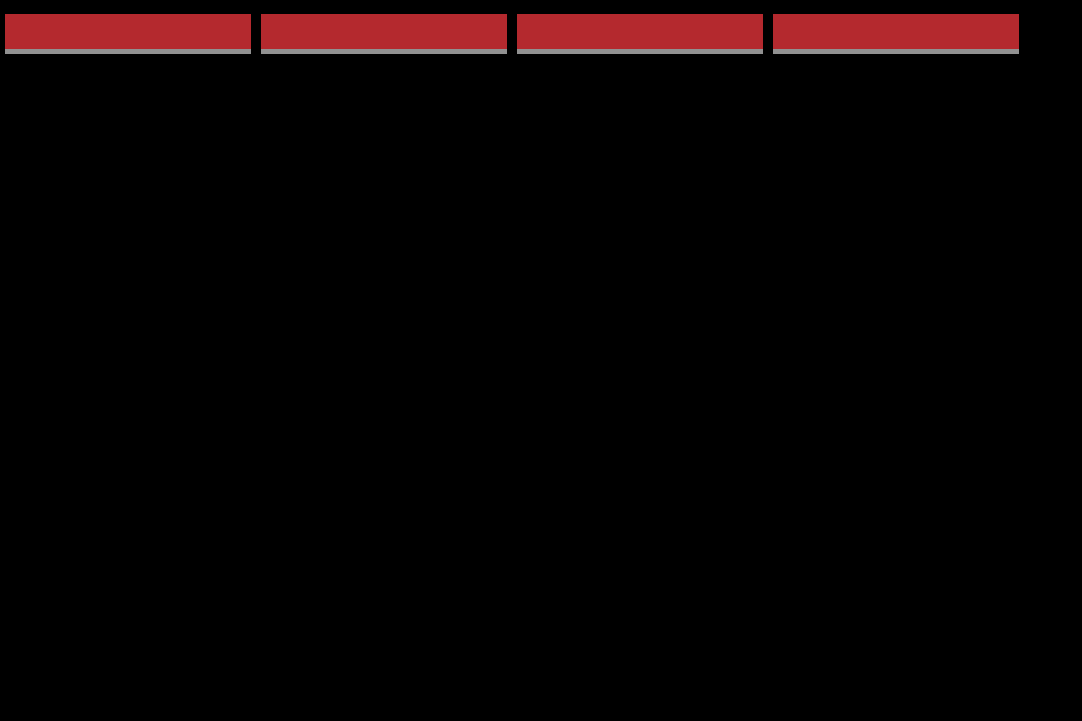
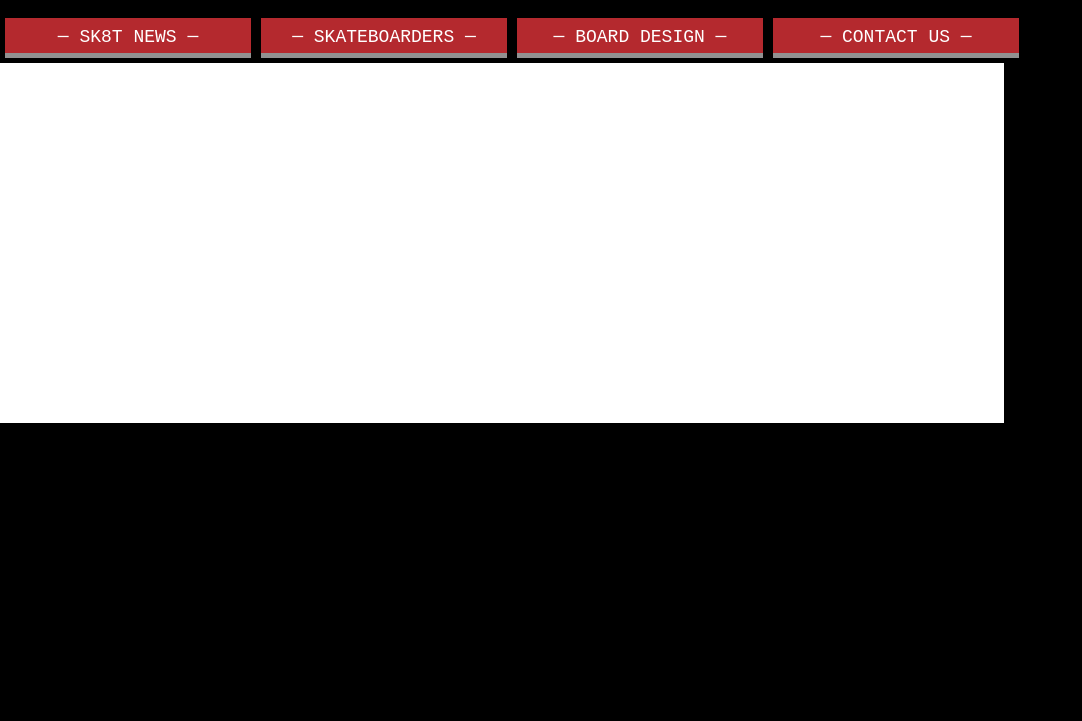
Before and after one commit to JonathanCass/Week1End, a plain HTML site: page index.html in a window 1280 px wide. Shown: the part 79-800 px from the top of the page, without its empty margins (0-1082 px from the left). Drawn offline with Linux system fonts and the light colour scheme.

Commit message:
Untouchable ID

```diff
--- a/index.html
+++ b/index.html
@@ -20,11 +20,13 @@
 		</div>
 
 		<div id="navbar">
-			<div id="news"></div>
-			<div id="boarders"></div>
-			<div id="design"></div>
-			<div id="contact"></div>
+			<div id="news">─  SK8T NEWS ─</div>
+			<div id="boarders">─  SKATEBOARDERS ─</div>
+			<div id="design">─  BOARD DESIGN  ─</div>
+			<div id="contact">─  CONTACT US ─</div>
 		</div>
+
+		<div id="banner"></div>
 
 	</div>
 </body>
--- a/style.css
+++ b/style.css
@@ -5,9 +5,10 @@ html {
 	box-sizing: inherit;
 }
 body{
-	font-size: 14px;
+	font-size: 16px;
 	color: white;
 	background-color: black;
+	font-family: "Courier New";
 	/*background-image: url("bg.jpg");*/
 }
 #container{
@@ -38,6 +39,14 @@ body{
 	height: 40px;
 	background-color: #B4292E;
 	margin: 5px;
+	line-height: 38px;
+	font-size: 18px;
+}
+#banner{
+	width: 1004px;
+	height: 360px;
+	background-color: white;
+	border: solid white 10px;
 }
 #bpush{
 	margin-left: 10px;
```
